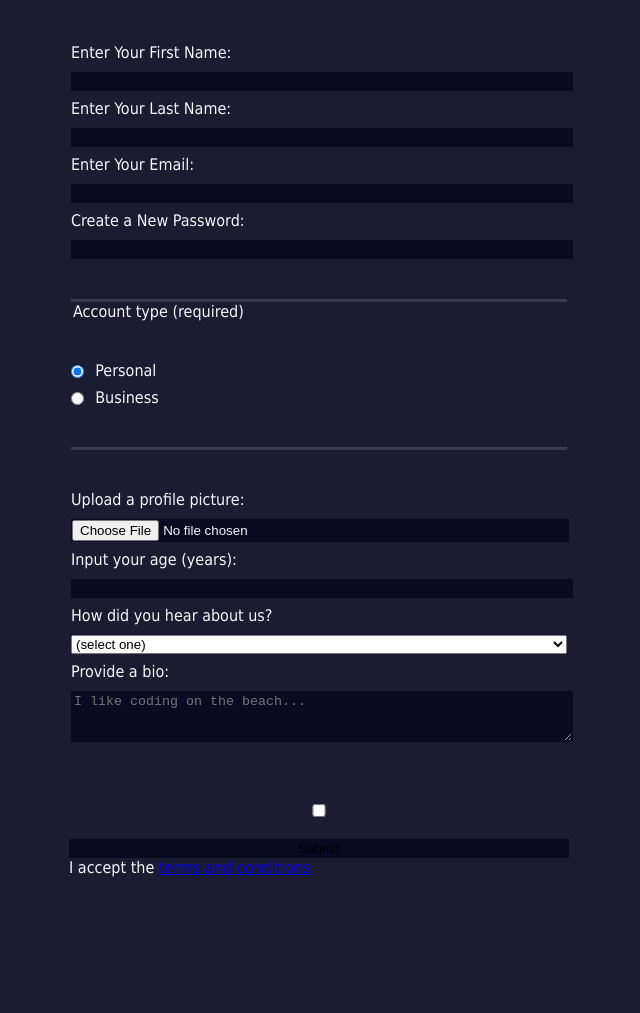
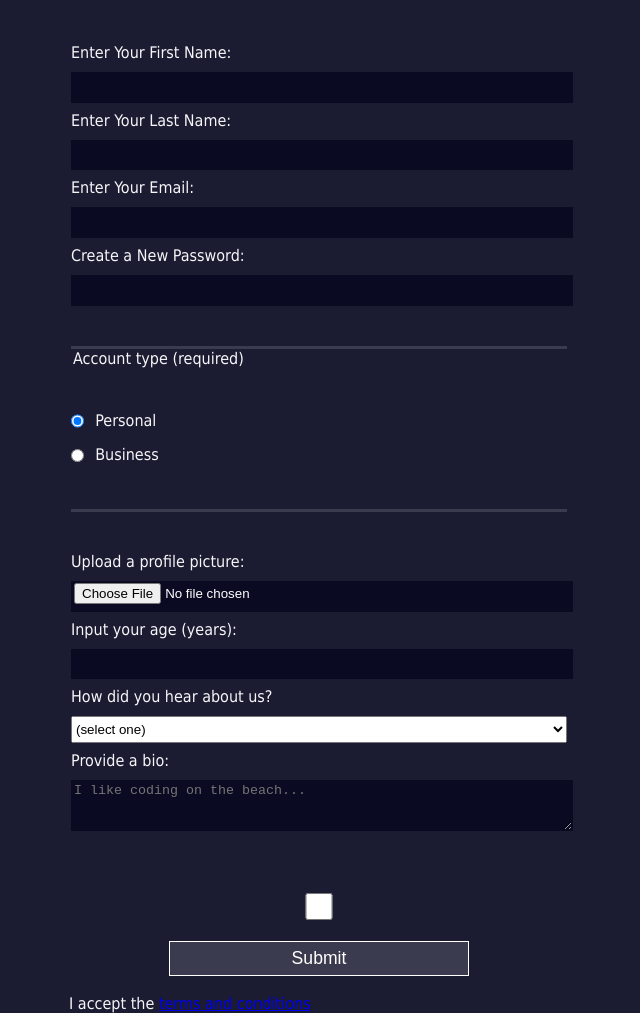
Before and after one commit to ZayidaQ/RegistrationForm, a plain HTML site: page index.html in a window 1280 px wide. Shown: the part 134-1147 px from the top of the page, without its empty margins (321-961 px from the left). Before the commit the page ends 1011 px from the top, so only its background shows below. Drawn offline with Linux system fonts and the light colour scheme.

Commit message:
added style to the button

```diff
--- a/styles.css
+++ b/styles.css
@@ -41,6 +41,7 @@ textarea,
 select {
   width: 100%;
   margin: 10px 0 0 0;
+  min-height: 2em;
 }
 
 .inline {
@@ -53,4 +54,20 @@ input,
 textarea {
   background-color: #0a0a23;
   border: 1px solid #0a0a23;
+  color: #ffffff;
 }
+
+input[type="submit"] {
+  display: block;
+  width: 60%;
+  min-width: 300px;
+  margin: 1em auto;
+  height: 2em;
+  font-size: 1.1rem;
+  background-color: #3b3b4f;
+  border-color: white;
+}
+
+input[type="file"] {
+  padding: 1px 2px;
+}
```
